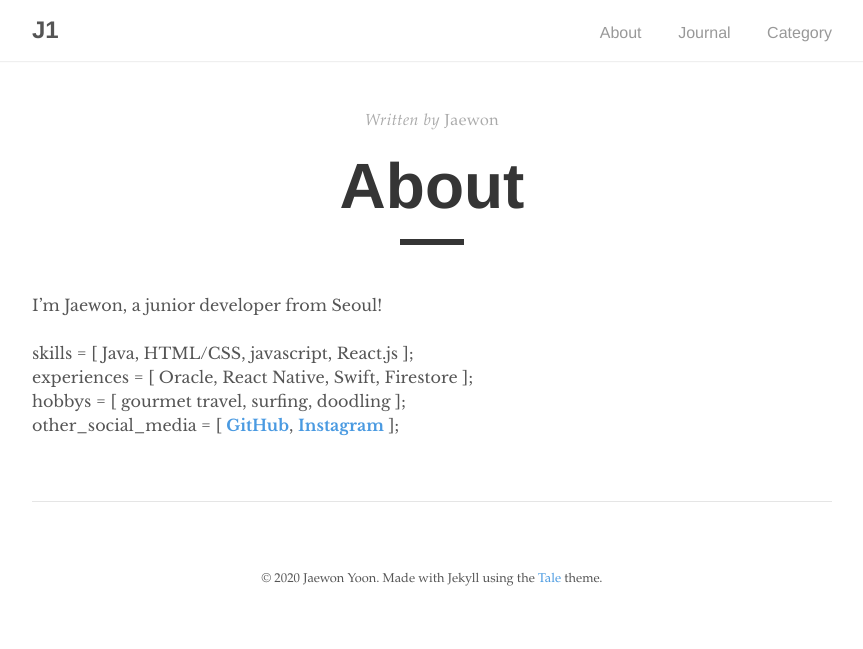
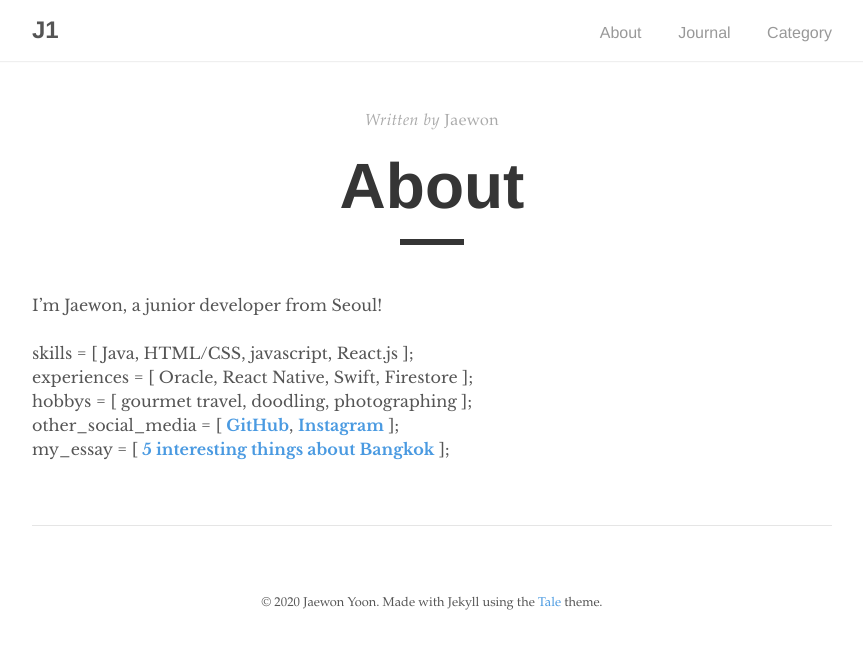
Before and after one commit to woniyoon/woniyoon.github.io, a Jekyll site: the page built from _pages/about.md, in a window 1280 px wide. Shown: the top 649 px of the page, without its empty margins (208-1071 px from the left). Built offline with Jekyll 4.4.1, drawn with Linux system fonts in a browser that asks for light colours.

Commit message:
Add a link to my travel essay post

```diff
--- a/_pages/about.md
+++ b/_pages/about.md
@@ -8,10 +8,12 @@ permalink: /about/
 I'm Jaewon, a junior developer from Seoul!<br/><br/>
 skills = [ Java, HTML/CSS, javascript, React.js ];<br/>
 experiences = [ Oracle, React Native, Swift, Firestore ];<br/>
-hobbys = [ gourmet travel, surfing, doodling ];<br/>
+hobbys = [ gourmet travel, doodling, photographing ];<br/>
 other_social_media = [ **[GitHub]**, **[Instagram]** ];<br/>
+my_essay = [ **[5 interesting things about Bangkok]** ];<br/>
 
 
 
 [GitHub]: https://github.com/woniyoon
 [Instagram]:   https://www.instagram.com/yoonj1i/
+[5 interesting things about Bangkok]: https://brunch.co.kr/@airbnb/63
```
